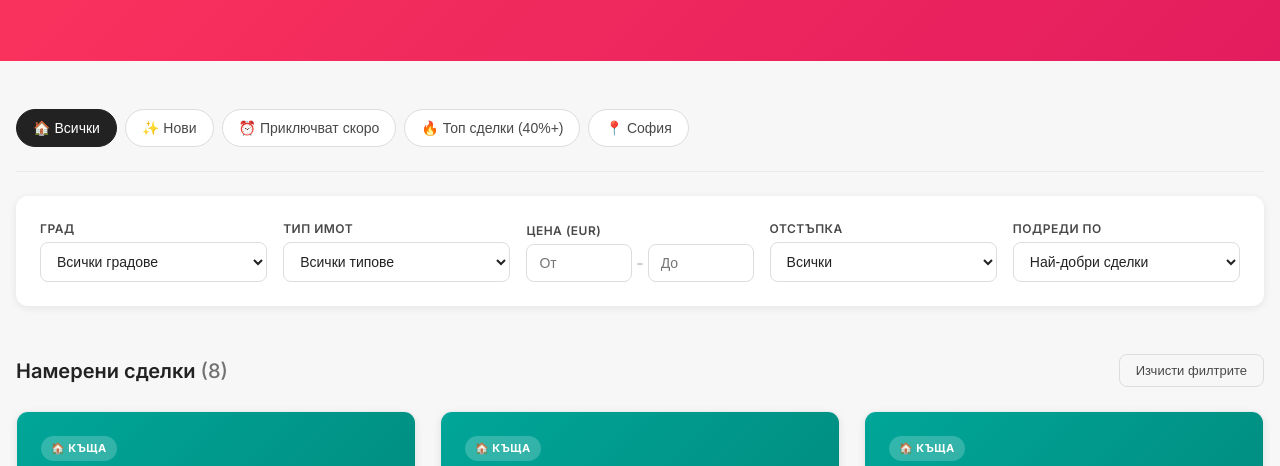
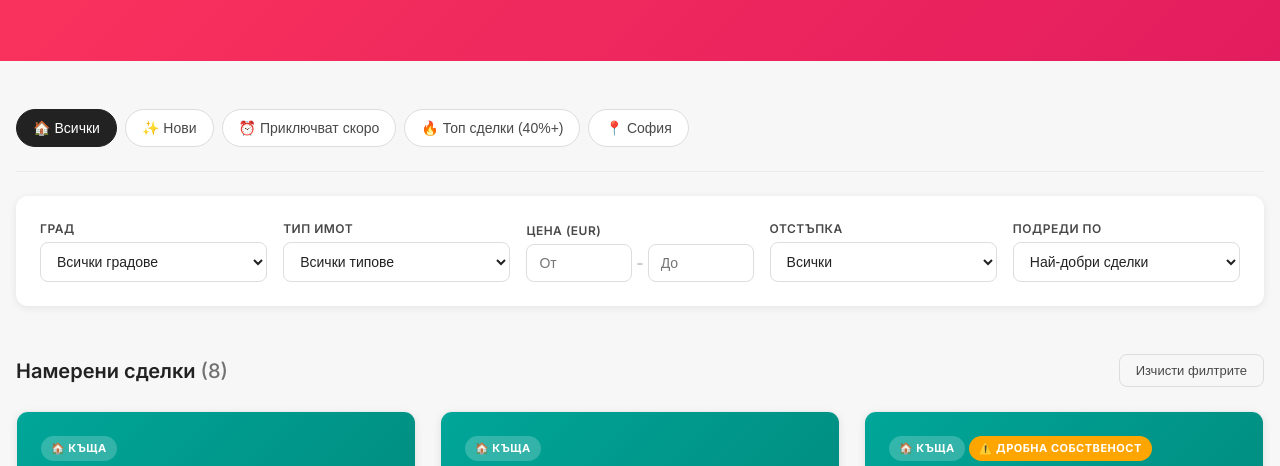
Before and after one commit to MartinPetrov8/real-estate-price-matching, a website: page index.html in a window 1280 px wide. Shown: the part 456-922 px from the top of the page. Drawn offline with Linux system fonts and the light colour scheme.

Commit message:
Add partial ownership warning badge in UI

```diff
--- a/app.js
+++ b/app.js
@@ -84,6 +84,7 @@
         const rooms = deal.rooms;
         const floor = deal.floor;
         const propertyType = deal.property_type || 'апартамент';
+        const isPartialOwnership = deal.is_partial_ownership || false;
         // comparables already defined above
         const partialOwnership = deal.partial_ownership;
         const url = deal.url || `${BCPEA_URL}/${bcpeaId}`;
@@ -117,7 +118,7 @@
                 <div class="card-badges">
                     ${isNewFlag ? '<span class="badge badge-new">✨ НОВО</span>' : ''}
                     ${isUrgent ? '<span class="badge badge-urgent">⏰ СКОРО</span>' : ''}
-                    <span class="badge badge-type">${icon} ${propertyType.charAt(0).toUpperCase() + propertyType.slice(1)}</span>
+                    <span class="badge badge-type">${icon} ${propertyType.charAt(0).toUpperCase() + propertyType.slice(1)}</span>${isPartialOwnership ? '<span class="badge badge-warning" title="Дробна собственост - цените не са съпоставими">⚠️ Дробна собственост</span>' : ''}
                 </div>
                 <div class="discount-badge">
                     <div class="discount-value">${discountPct >= 0 ? '-' : '+'}${Math.abs(Math.round(discountPct))}%</div>
--- a/styles.css
+++ b/styles.css
@@ -338,6 +338,7 @@ body {
 }
 .badge-new { background: #FFD700; color: var(--gray-700); }
 .badge-urgent { background: var(--danger); color: white; }
+.badge-warning { background: #FFA500; color: white; font-size: 11px; }
 .badge-type { background: rgba(255,255,255,0.2); color: white; }
 .discount-badge { text-align: center; }
 .discount-value { font-size: 48px; font-weight: 800; line-height: 1; text-shadow: 0 2px 4px rgba(0,0,0,0.1); }
```
